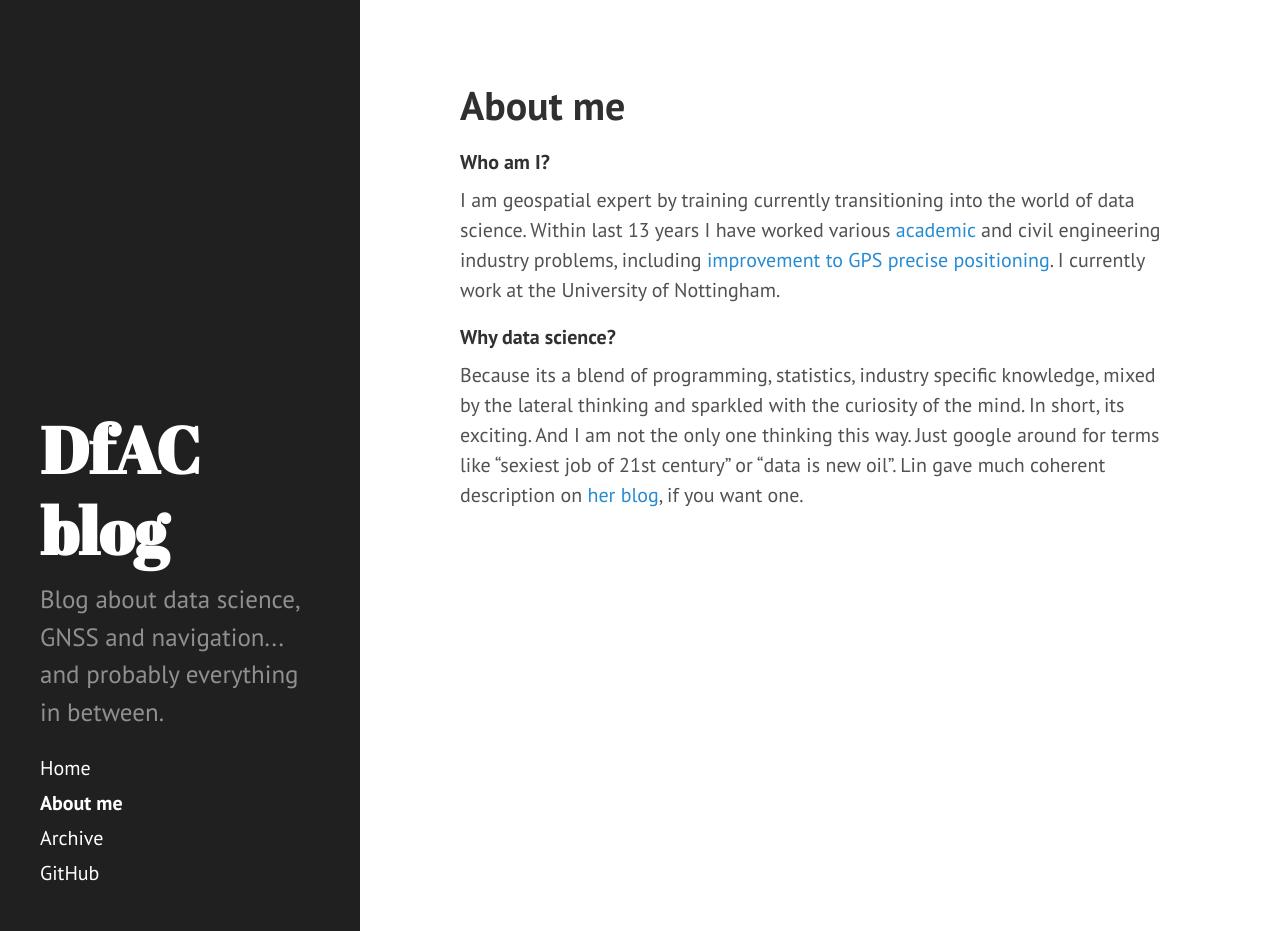
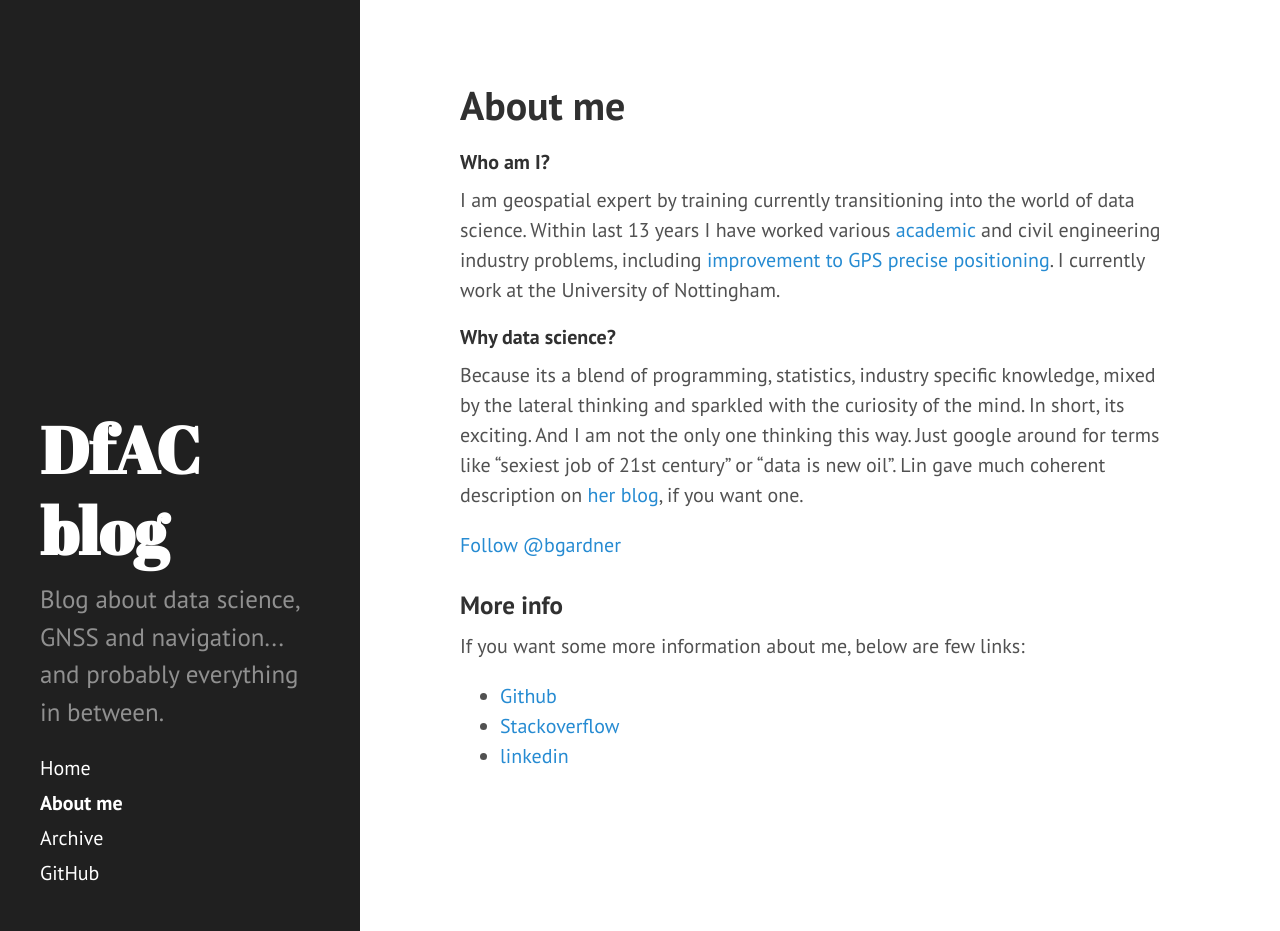
Before and after one commit to DfAC/DfAC.github.io, a Jekyll site: the page built from about.md, in a window 1280 px wide and 931 px high. Built offline with Jekyll 4.4.1, drawn with Linux system fonts in a browser that asks for light colours; comment, search, counter and statistics services are not loaded.

Commit message:
playing with twitter code

```diff
--- a/about.md
+++ b/about.md
@@ -12,3 +12,15 @@ I am geospatial expert by training currently transitioning into the world of dat
 
 Because its a blend of programming, statistics, industry specific knowledge, mixed by the lateral thinking and sparkled with the curiosity of the mind. In short, its exciting. And I am not the only one thinking this way. Just google around for terms like "sexiest job of 21st century"  or "data is new oil".
 Lin gave much coherent description on [her blog](http://linbug.github.io/about/), if you want one.
+
+
+<a href="https://twitter.com/bgardner" class="twitter-follow-button" data-show-count="true" data-size="large">Follow @bgardner</a>
+<script>!function(d,s,id){var js,fjs=d.getElementsByTagName(s)[0];if(!d.getElementById(id)){js=d.createElement(s);js.id=id;js.src="//platform.twitter.com/widgets.js";fjs.parentNode.insertBefore(js,fjs);}}(document,"script","twitter-wjs");</script>
+
+###More info
+
+If you want some more information about me, below are few links:
+
+* [Github](https://github.com/settings/profile)
+* [Stackoverflow](http://stackoverflow.com/users/3126969/dfac)
+* [linkedin](https://uk.linkedin.com/in/lukaszbonenberg)
```
